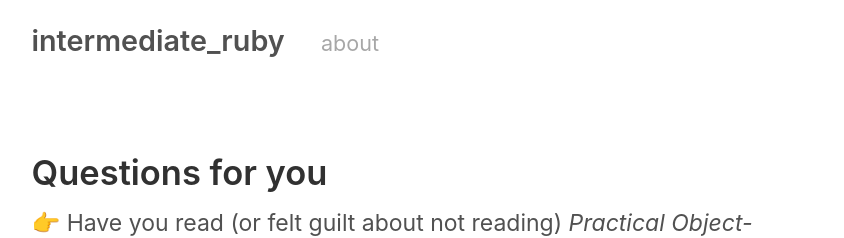
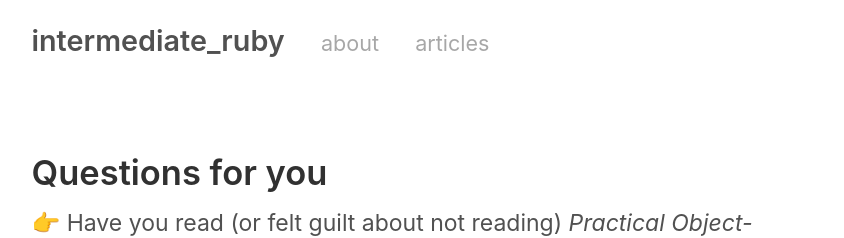
Before and after one commit to josh-works/intermediaterubycom, a Jekyll site: the page built from index.md, in a window 1280 px wide and 900 px high. Shown: the top 238 px of the window, without its empty margins (206-1050 px from the left). Built offline with Jekyll 4.4.1, drawn with Linux system fonts in a browser that asks for light colours.

Commit message:
adds /articles

```diff
--- a/_config.yml
+++ b/_config.yml
@@ -29,12 +29,13 @@ future: true
 twitter_username:   "josh_works"
 
 # pages in nav bar
-include: ['_pages']
+include: ['_pages', '_posts']
 
 # pages across header
 # seems to need `jekyll build` to catch updates on localhost
 pages_list:
   about: '/about'
+  articles: '/articles'
 
 # Assets
 # We specify the directory for Jekyll so we can use @imports.
```
Also changed, not shown: _pages/articles.md (added, +5 -0 lines).
